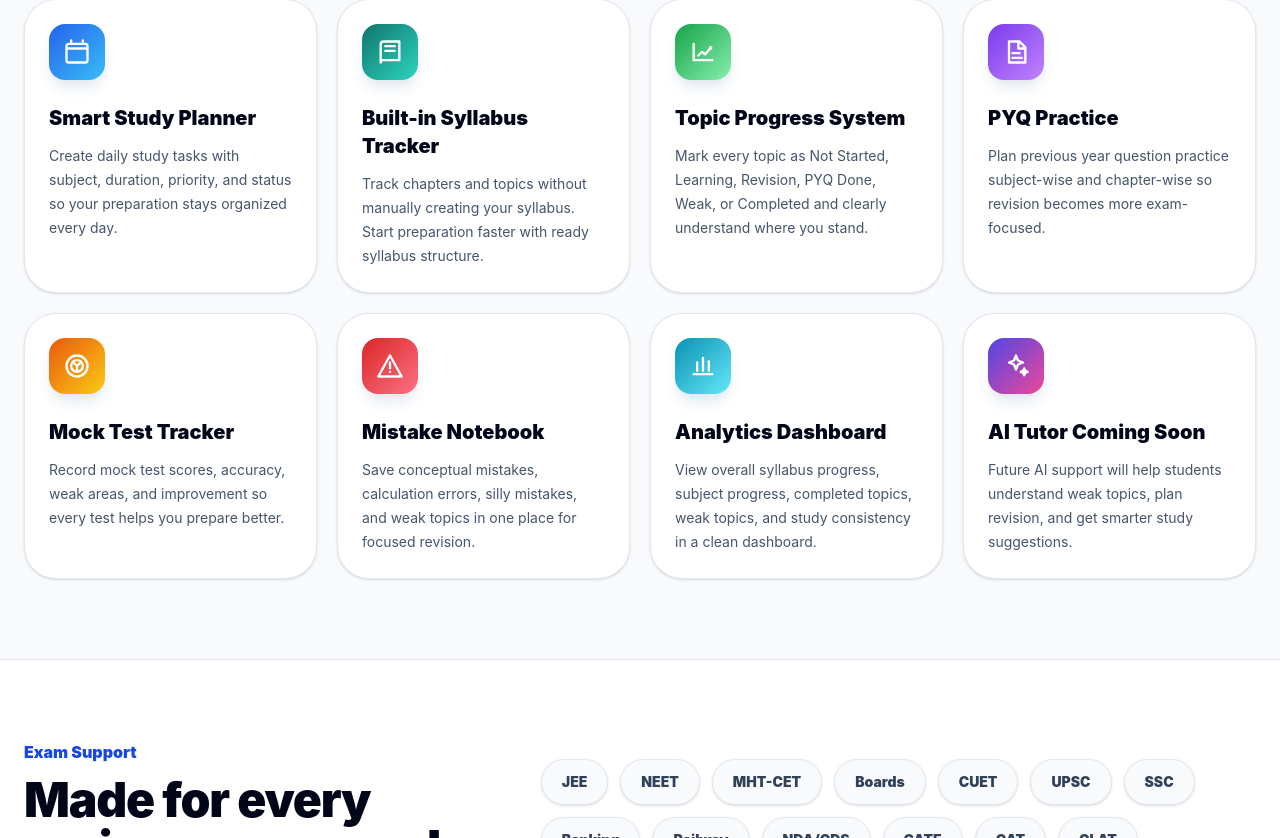
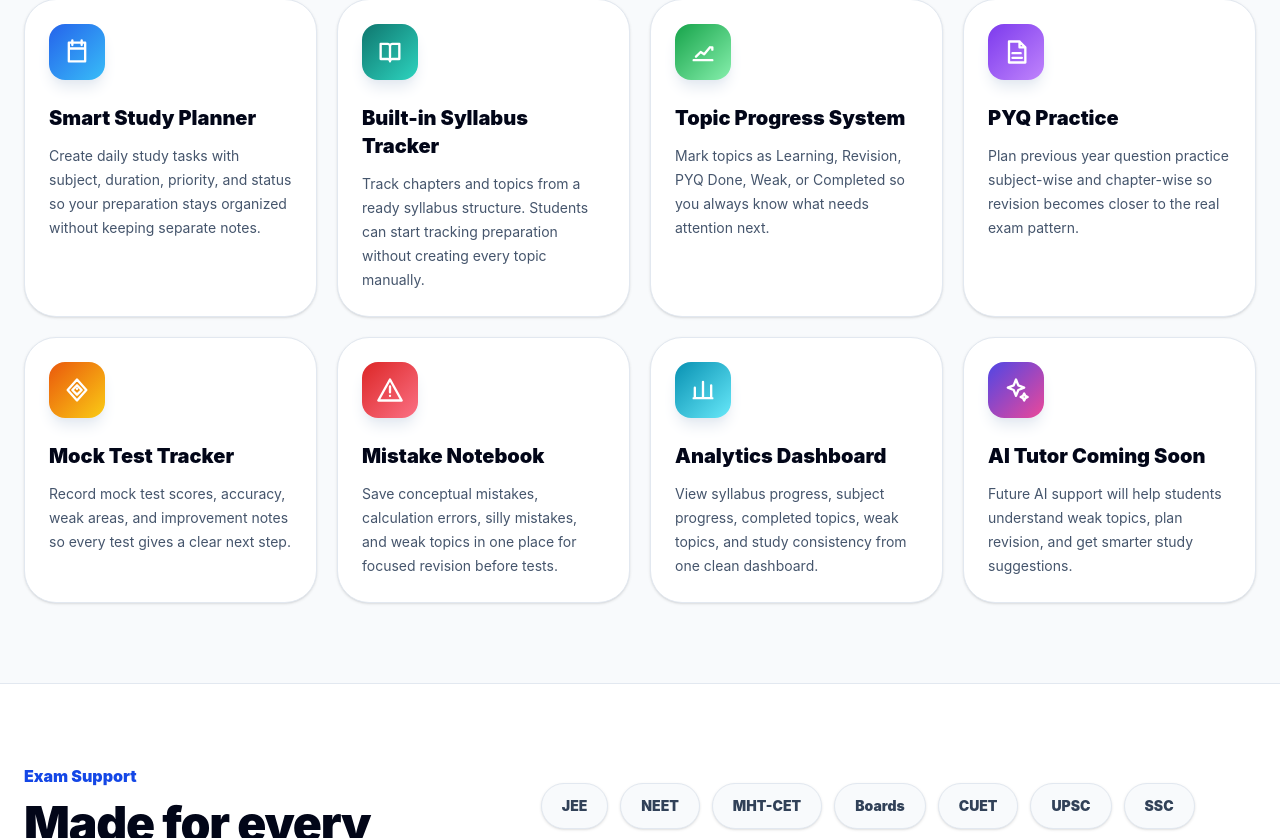
Before and after one commit to rabadeganesh006-afk/Study-Sankalp, a React (Vite) app: page / in a window 1280 px wide. Shown: the part 1346-2184 px from the top of the page. Built offline with nearby package versions, Linux system fonts and the light colour scheme.

Commit message:
Improve features section

```diff
--- a/src/components/LandingPage.tsx
+++ b/src/components/LandingPage.tsx
@@ -4,72 +4,72 @@ type LandingPageProps = {
 
 const coreFeatures = [
   {
-    icon: "M7 2v3M17 2v3M3 9h18M5 5h14a2 2 0 0 1 2 2v12a2 2 0 0 1-2 2H5a2 2 0 0 1-2-2V7a2 2 0 0 1 2-2z",
+    icon: "M 5 4 H 19 V 20 H 5 Z M 8 2 V 6 M 16 2 V 6 M 5 9 H 19",
     iconBg: "linear-gradient(135deg, #2563eb, #38bdf8)",
-    tag: "Planner",
+    tag: "Daily Planning",
     title: "Smart Study Planner",
-    text: "Create daily study tasks with subject, duration, priority, and status so your preparation stays organized every day.",
+    text: "Create daily study tasks with subject, duration, priority, and status so your preparation stays organized without keeping separate notes.",
     description:
-      "Create daily study tasks with subject, duration, priority, and status so your preparation stays organized every day.",
+      "Create daily study tasks with subject, duration, priority, and status so your preparation stays organized without keeping separate notes.",
   },
   {
-    icon: "M4 5.5A2.5 2.5 0 0 1 6.5 3H20v16H6.5A2.5 2.5 0 0 0 4 21V5.5zM4 5.5v15M8 7h8M8 11h8",
+    icon: "M 4 5 H 10 C 11 5 12 6 12 7 V 20 C 12 19 11 18 10 18 H 4 Z M 12 7 C 12 6 13 5 14 5 H 20 V 18 H 14 C 13 18 12 19 12 20",
     iconBg: "linear-gradient(135deg, #0f766e, #2dd4bf)",
     tag: "Syllabus",
     title: "Built-in Syllabus Tracker",
-    text: "Track chapters and topics without manually creating your syllabus. Start preparation faster with ready syllabus structure.",
+    text: "Track chapters and topics from a ready syllabus structure. Students can start tracking preparation without creating every topic manually.",
     description:
-      "Track chapters and topics without manually creating your syllabus. Start preparation faster with ready syllabus structure.",
+      "Track chapters and topics from a ready syllabus structure. Students can start tracking preparation without creating every topic manually.",
   },
   {
-    icon: "M4 19V5M4 19h16M8 15l3-3 3 2 5-6M18 8h1v1",
+    icon: "M 4 19 H 20 M 6 16 L 10 12 L 13 14 L 18 8 M 18 8 H 20 V 10",
     iconBg: "linear-gradient(135deg, #16a34a, #86efac)",
     tag: "Progress",
     title: "Topic Progress System",
-    text: "Mark every topic as Not Started, Learning, Revision, PYQ Done, Weak, or Completed and clearly understand where you stand.",
+    text: "Mark topics as Learning, Revision, PYQ Done, Weak, or Completed so you always know what needs attention next.",
     description:
-      "Mark every topic as Not Started, Learning, Revision, PYQ Done, Weak, or Completed and clearly understand where you stand.",
+      "Mark topics as Learning, Revision, PYQ Done, Weak, or Completed so you always know what needs attention next.",
   },
   {
-    icon: "M6 3h9l5 5v13H6V3zM14 3v6h6M9 13h6M9 17h8",
+    icon: "M 6 3 H 15 L 20 8 V 21 H 6 Z M 15 3 V 8 H 20 M 9 13 H 16 M 9 17 H 17",
     iconBg: "linear-gradient(135deg, #7c3aed, #c084fc)",
     tag: "Practice",
     title: "PYQ Practice",
-    text: "Plan previous year question practice subject-wise and chapter-wise so revision becomes more exam-focused.",
+    text: "Plan previous year question practice subject-wise and chapter-wise so revision becomes closer to the real exam pattern.",
     description:
-      "Plan previous year question practice subject-wise and chapter-wise so revision becomes more exam-focused.",
+      "Plan previous year question practice subject-wise and chapter-wise so revision becomes closer to the real exam pattern.",
   },
   {
-    icon: "M12 21a9 9 0 1 0 0-18 9 9 0 0 0 0 18zM12 17a5 5 0 1 0 0-10 5 5 0 0 0 0 10zM12 12l3-3M12 12l-3-3M12 12v5",
+    icon: "M 12 3 L 20 12 L 12 21 L 4 12 Z M 12 8 L 16 12 L 12 16 L 8 12 Z M 12 11 H 12.01",
     iconBg: "linear-gradient(135deg, #ea580c, #facc15)",
     tag: "Tests",
     title: "Mock Test Tracker",
-    text: "Record mock test scores, accuracy, weak areas, and improvement so every test helps you prepare better.",
+    text: "Record mock test scores, accuracy, weak areas, and improvement notes so every test gives a clear next step.",
     description:
-      "Record mock test scores, accuracy, weak areas, and improvement so every test helps you prepare better.",
+      "Record mock test scores, accuracy, weak areas, and improvement notes so every test gives a clear next step.",
   },
   {
-    icon: "M12 3l10 18H2L12 3zM12 9v5M12 17h.01",
+    icon: "M 12 3 L 22 21 H 2 Z M 12 9 V 14 M 12 17 H 12.01",
     iconBg: "linear-gradient(135deg, #dc2626, #fb7185)",
     tag: "Mistakes",
     title: "Mistake Notebook",
-    text: "Save conceptual mistakes, calculation errors, silly mistakes, and weak topics in one place for focused revision.",
+    text: "Save conceptual mistakes, calculation errors, silly mistakes, and weak topics in one place for focused revision before tests.",
     description:
-      "Save conceptual mistakes, calculation errors, silly mistakes, and weak topics in one place for focused revision.",
+      "Save conceptual mistakes, calculation errors, silly mistakes, and weak topics in one place for focused revision before tests.",
   },
   {
-    icon: "M4 19h16M7 16V9M12 16V5M17 16v-8",
+    icon: "M 5 19 V 10 M 12 19 V 5 M 19 19 V 8 M 4 19 H 20",
     iconBg: "linear-gradient(135deg, #0891b2, #67e8f9)",
     tag: "Analytics",
     title: "Analytics Dashboard",
-    text: "View overall syllabus progress, subject progress, completed topics, weak topics, and study consistency in a clean dashboard.",
+    text: "View syllabus progress, subject progress, completed topics, weak topics, and study consistency from one clean dashboard.",
     description:
-      "View overall syllabus progress, subject progress, completed topics, weak topics, and study consistency in a clean dashboard.",
+      "View syllabus progress, subject progress, completed topics, weak topics, and study consistency from one clean dashboard.",
   },
   {
-    icon: "M12 3l1.7 4.3L18 9l-4.3 1.7L12 15l-1.7-4.3L6 9l4.3-1.7L12 3zM19 14l.8 2.2L22 17l-2.2.8L19 20l-.8-2.2L16 17l2.2-.8L19 14z",
+    icon: "M 12 3 L 14 8 L 19 10 L 14 12 L 12 17 L 10 12 L 5 10 L 10 8 Z M 19 15 L 20 17 L 22 18 L 20 19 L 19 21 L 18 19 L 16 18 L 18 17 Z",
     iconBg: "linear-gradient(135deg, #4f46e5, #ec4899)",
-    tag: "AI",
+    tag: "Coming Soon",
     title: "AI Tutor Coming Soon",
     text: "Future AI support will help students understand weak topics, plan revision, and get smarter study suggestions.",
     description:
```
